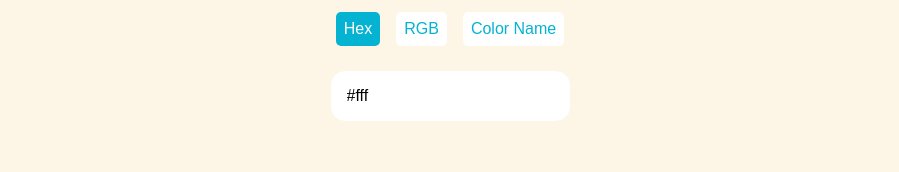
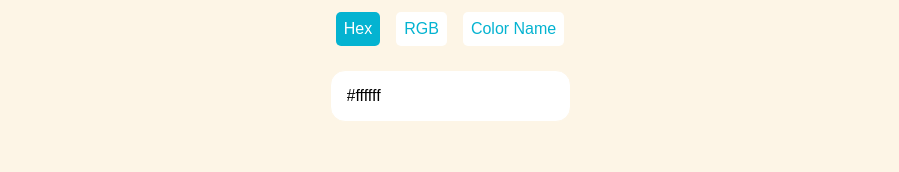
Before and after one commit to liztrenholme/colorbox, a React (Create React App) app: page / in a window 1280 px wide. Shown: the part 166-338 px from the top of the page, without its empty margins (190-1089 px from the left). Built offline with nearby package versions, Linux system fonts and the light colour scheme.

Commit message:
app starts with full hex code for color and contrast

```diff
--- a/src/components/colorbox/index.js
+++ b/src/components/colorbox/index.js
@@ -6,8 +6,8 @@ import { getContrastColor, hexCodes, colorNames, getSecondVal, rgbVals } from '.
 
 class Colorbox extends Component {
 state = {
-  color: '#fff',
-  contrast: '#000',
+  color: '#ffffff',
+  contrast: '#000000',
   colorList: [],
   mode: 'hex',
   error: ''
@@ -187,11 +187,11 @@ render() {
           </button> : null}
         {contrast ?
           <button className='swapBtn' onClick={this.swapColors}>Swap</button> : null}
-        {(mode === 'hex' && color) || (mode === 'colorName') ?
+        {(mode === 'hex' && color) || (mode === 'colorName' && color) ?
           <button className='swapBtn' onClick={this.convertToRgb}>Convert to RGB</button> : null}
         {(mode === 'rgb' && color) || (mode === 'colorName' && color) ?
           <button className='swapBtn' onClick={this.convertToHex}>Convert to Hex</button> : null}
-        {(mode === 'hex' && color) || (mode === 'rgb' && color) || (mode === 'colorName' && color) ?
+        {(mode === 'hex' && color) || (mode === 'rgb' && color) ?
           <button className='swapBtn' onClick={this.convertToColorName}>Convert to Color Name</button> : null}
         <select default='Color Options' className='colorSelect' onChange={this.handleColorChange}>
           {this.getColorOptions()}
```
